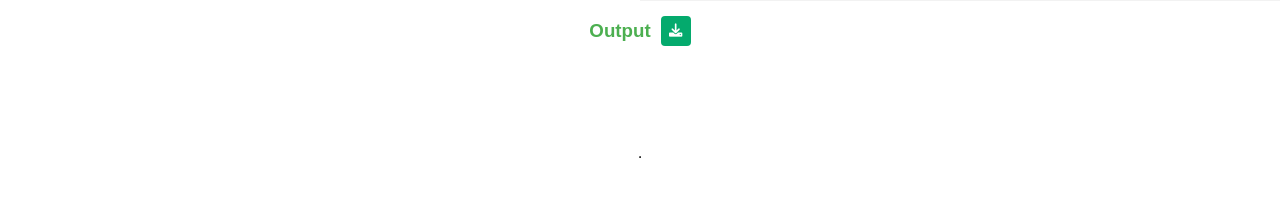
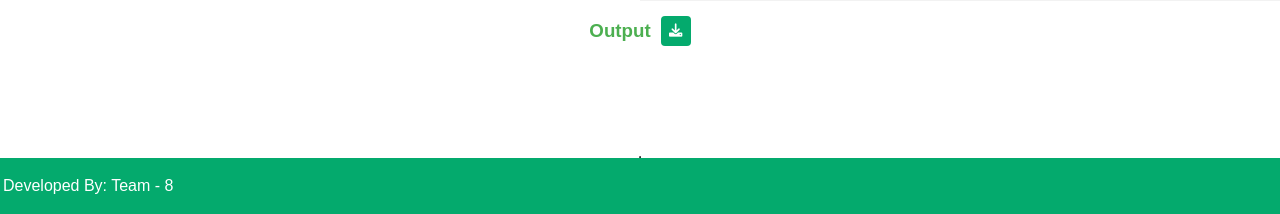
Before and after one commit to Axat-2102/dbds_proj_1, a Flask app: page /querypage in a window 1280 px wide. Shown: the part 878-1092 px from the top of the page. Before the commit the page ends 1036 px from the top, so only its background shows below. Run offline with Flask 2, Linux system fonts and the light colour scheme.

Commit message:
added footer

```diff
--- a/app/static/styles/querypage.css
+++ b/app/static/styles/querypage.css
@@ -114,3 +114,9 @@ form {
 	padding: 0px;
 	margin-left: 10px;
 }
+
+footer {
+  padding: 3px;
+  background-color: #04AA6D;
+  color: white;
+}
--- a/app/templates/querypage.html
+++ b/app/templates/querypage.html
@@ -177,4 +177,7 @@
 		}
 		</script>
 </body>
+<footer>
+  <p>Developed By: Team - 8</p>
+</footer>
 </html>
```
